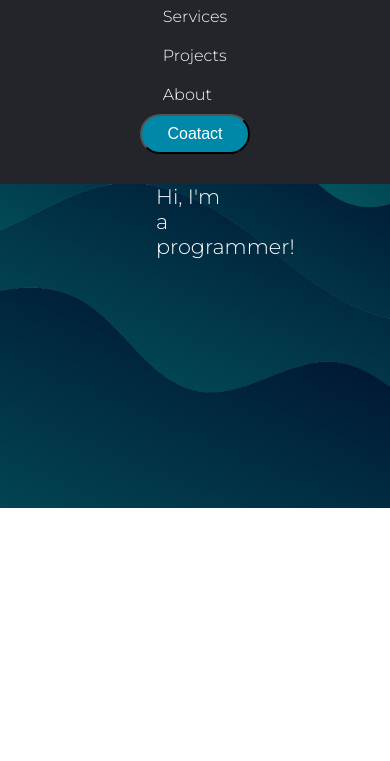
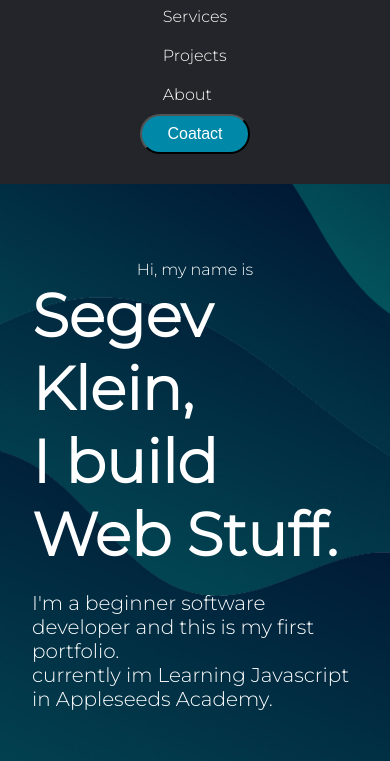
Before and after one commit to SKLC1/groupPortfolios, a plain HTML site: page pages/segev.html in a window 390 px wide. Shown: the part 83-844 px from the top of the page. Drawn offline with Linux system fonts and the light colour scheme.

Commit message:
segev portfololio

```diff
--- a/pages/segev.html
+++ b/pages/segev.html
@@ -104,14 +104,45 @@ background-color: rgba(0,136,169,0.8);
 }
 /* main */
 .main-container{
+height: 60vh;
 display: flex;
+text-align: start;
+flex-direction: column;
 align-items: center;
 justify-content: center;
 }
-/* h1{
-margin-top: 20px;
-color: var(--secondery-color)
-} */
+.main-above-text{
+  color: #fff;
+
+  top: 0;
+}
+.main-header{
+  color: #fff;
+  font-weight: 900;
+  font-size: 4rem;
+  margin-bottom: 20px;
+}
+.sub-header-text{
+  color: #fff;
+  font-size: 20px;
+}
+@media (max-width:743px){
+  body{
+    height: 100vh;
+  }
+  .main-container{
+    margin: 0px 2rem;
+  }
+  .main-header{
+    font-size: 60px;
+  }
+}
+@media (max-height:950px){
+  .main-container{
+    margin: 3rem 2rem;
+  }
+}
+
   </style>
 </head>
 <body>
@@ -131,7 +162,11 @@ color: var(--secondery-color)
   </header>
   <main>
     <div class="main-container">
-      <h1>Hi, I'm a programmer!</h1>
+      <div class="main-above-text">Hi, my name is</div>
+      <div class="main-header">Segev Klein,<br> I build Web Stuff. </div>
+      <p class="sub-header-text">I'm a beginner software developer and this is my first portfolio.<br>
+        currently im Learning Javascript in Appleseeds Academy.
+      </p>
     </div>
   </main>
 </body>
```
